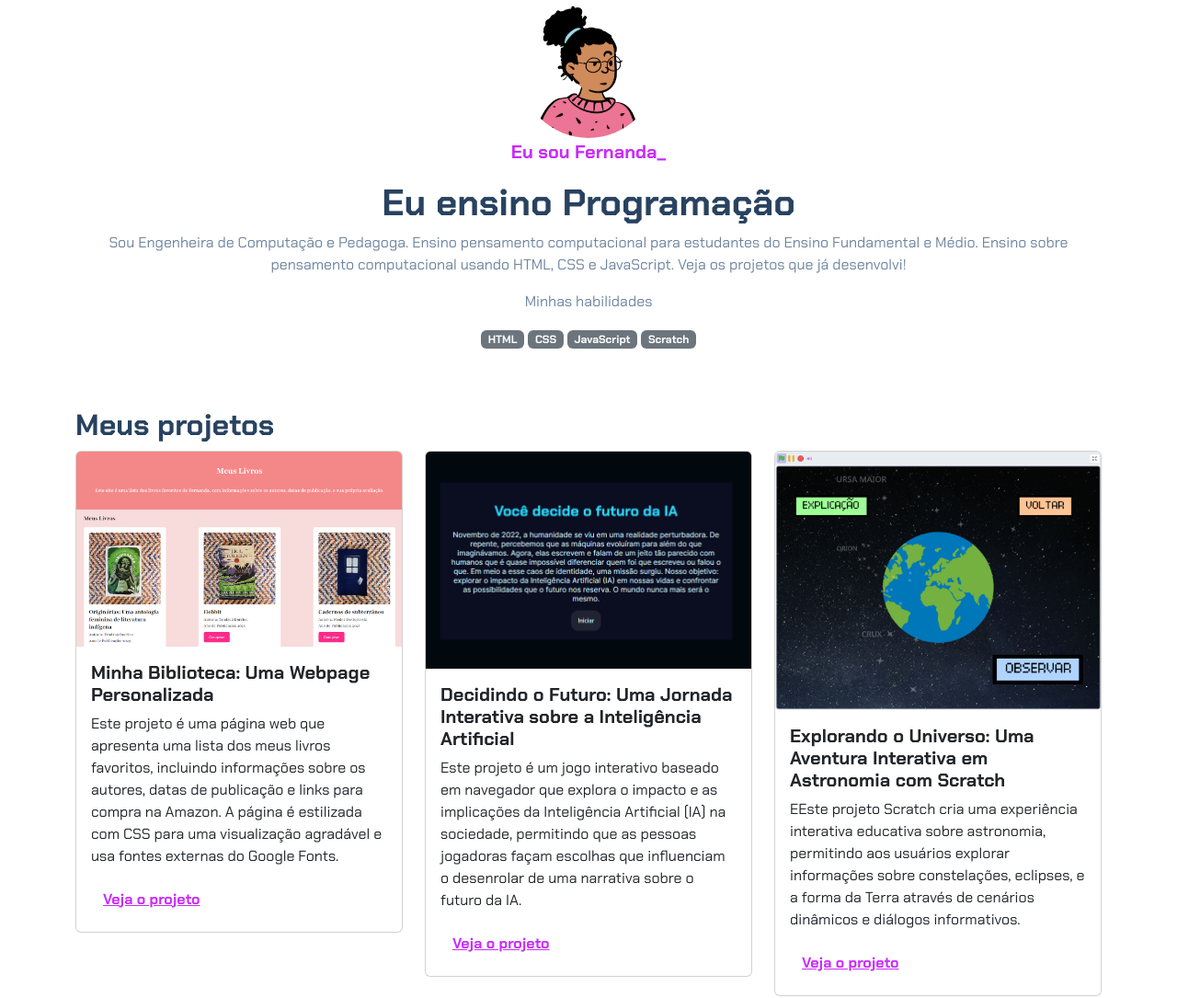
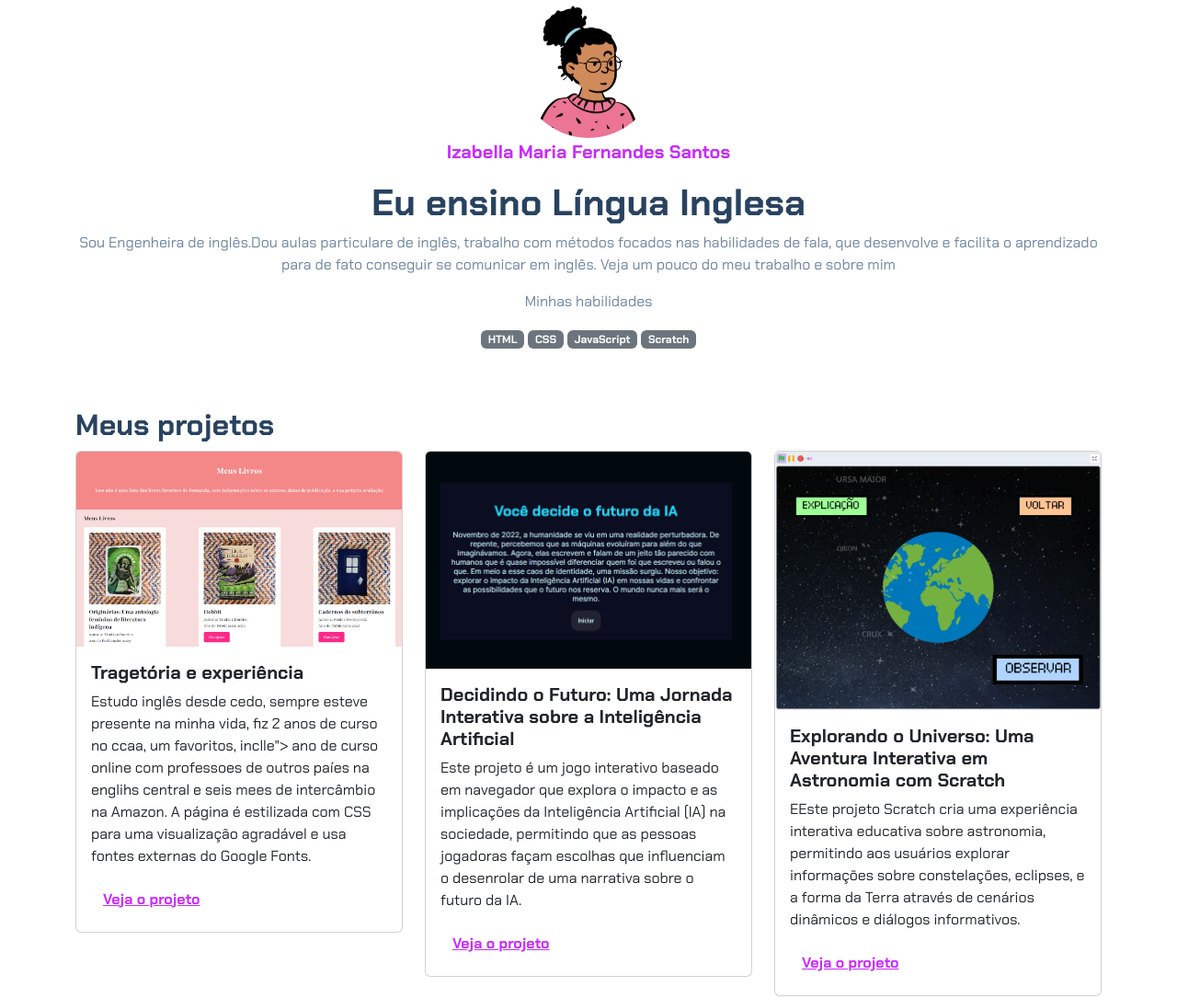
Before and after one commit to Izagnr/Projeto-potifolio-2B-Izabella, a plain HTML site: page index.html in a window 1280 px wide. Shown: the top 1085 px of the page at 92% size. Drawn offline with nearby package versions, Linux system fonts and the light colour scheme.

Commit message:
Update index.html

```diff
--- a/index.html
+++ b/index.html
@@ -14,11 +14,9 @@
     <header class="container text-center">
         <img src="img/avatar-perfil.png" alt="avatar da Fernanda" class="rounded-circle" width="150" height="150"
             srcset="">
-        <p class="lead">Eu sou Fernanda_</p>
-        <h1>Eu ensino Programação</h1>
-        <p>Sou Engenheira de Computação e Pedagoga. Ensino pensamento computacional para estudantes do Ensino
-            Fundamental e Médio. Ensino sobre pensamento computacional usando HTML, CSS e JavaScript. Veja os projetos
-            que já desenvolvi!</p>
+        <p class="lead">Izabella Maria Fernandes Santos</p>
+        <h1>Eu ensino Língua Inglesa</h1>
+        <p>Sou Engenheira de inglês.Dou aulas particulare de inglês, trabalho com métodos focados nas habilidades de fala, que desenvolve e facilita o aprendizado para de fato conseguir se comunicar em inglês. Veja um pouco do meu trabalho e sobre mim</p>
         <p>Minhas habilidades</p>
         <div>
             <p class="badge bg-secondary">HTML</p>
@@ -35,9 +33,9 @@
                 <div class="card">
                     <img src="img/projeto-1.png" class="card-img-top" alt="Imagem do projeto de biblioteca virtual">
                     <div class="card-body">
-                        <h5 class="card-title">Minha Biblioteca: Uma Webpage Personalizada</h5>
-                        <p class="card-text">Este projeto é uma página web que apresenta uma lista dos meus livros
-                            favoritos, incluindo informações sobre os autores, datas de publicação e links para compra
+                        <h5 class="card-title">Tragetória e experiência</h5>
+                        <p class="card-text">Estudo inglês desde cedo, sempre esteve presente na minha vida, fiz 2 anos de curso no ccaa, um
+                            favoritos, inclle"> ano de curso online com professoes de outros paíes na englihs central e seis mees de intercâmbio
                             na Amazon. A página é estilizada com CSS para uma visualização agradável e usa fontes
                             externas do Google Fonts.
                         </p>
```
